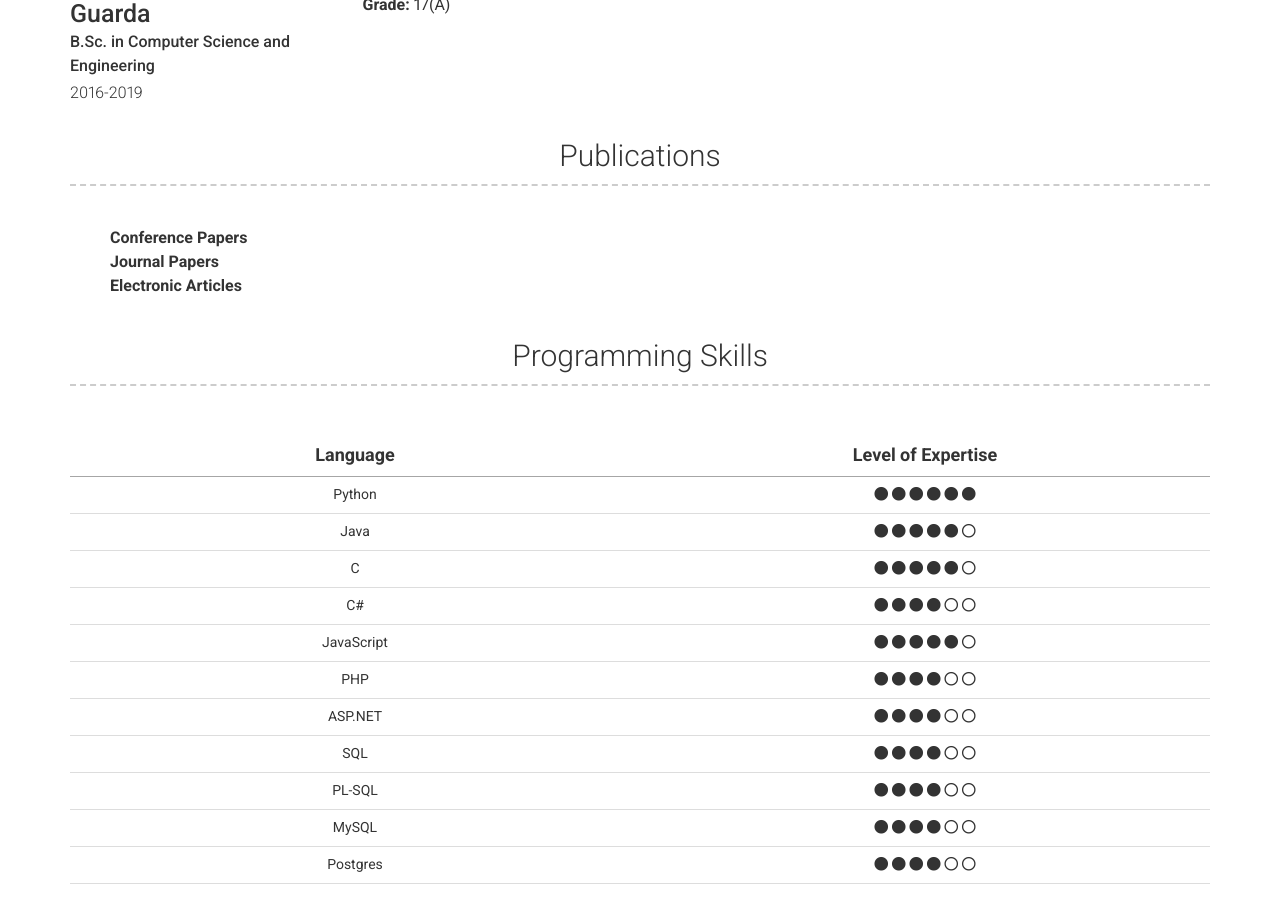
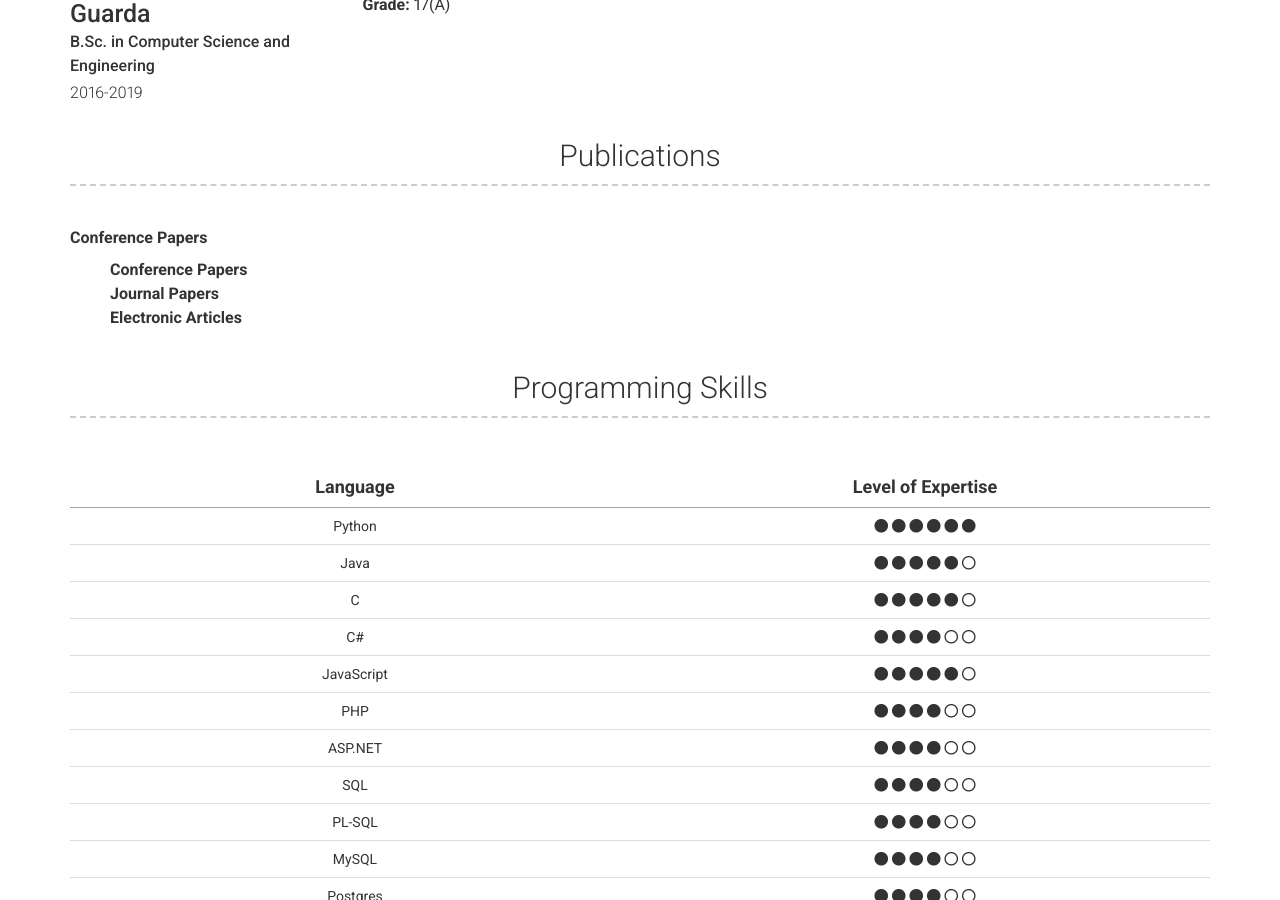
Before and after one commit to CristianoPatricio/cristianopatricio.github.io, a Jekyll site: the page built from index.md, in a window 1280 px wide and 900 px high, scrolled down 1352 px. Built offline with Jekyll 4.4.1, drawn with Linux system fonts in a browser that asks for light colours; nearby versions of some CDN libraries.

Commit message:
Update _config.yml

```diff
--- a/_config.yml
+++ b/_config.yml
@@ -51,6 +51,7 @@ about_content: | # this will include new lines to allow paragraphs
 # Publications Section
 # publications_title: Publications #(Use this to override about more section title)
 publications: |
+    <p><b>Conference Papers</b></p>
     <ul style="list-style-type: none;" >
         <li>
             <b>Conference Papers</b>
```
